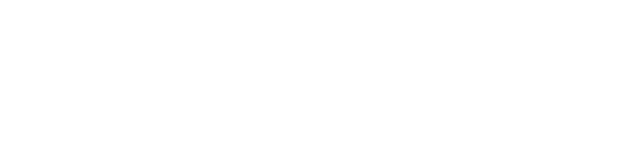
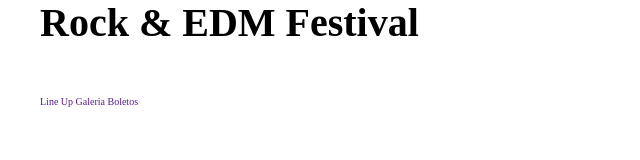
Before and after one commit to diegoe120/proyectoMusica, a website built with Vite: page index.html in a window 1280 px wide. Shown: the whole page, without its empty margins (0-640 px from the left). Built offline with nearby package versions, Linux system fonts and the light colour scheme.

Commit message:
version 0.1.2
agregados menores de scss

```diff
--- a/index.html
+++ b/index.html
@@ -1,13 +1,31 @@
 <!DOCTYPE html>
 <html lang="en">
+
 <head>
   <meta charset="UTF-8" />
   <link rel="icon" type="image/svg+xml" href="/vite.svg" />
   <meta name="viewport" content="width=device-width, initial-scale=1.0" />
+  <link rel="stylesheet" href="./scss/style.scss">
   <title>Vite App</title>
 </head>
+
 <body>
-    <div id="app"></div>
+
+  <header class="header">
+    <div class="contenedor contenido-header">
+      <h1>Rock & EDM Festival</h1>
+
+      <nav class="navegacion-principal">
+        <a href="">Line Up</a>
+        <a href="">Galeria</a>
+        <a href="">Boletos</a>
+      </nav>
+    </div>
+  </header>
+
+
+
   <script type="module" src="/main.js"></script>
 </body>
+
 </html>
--- /dev/null
+++ b/scss/base/_globales.scss
@@ -0,0 +1,45 @@
+
+html {
+    font-size: 62.5%;
+    box-sizing: border-box;
+}
+
+*,
+*:before,
+*:after {
+    box-sizing: inherit;
+}
+
+body {
+    font-family: $fuente_principal;
+}
+
+p {
+    font-size: 2rem;
+    color: $negro;
+}
+
+.contenedor {
+    width: 95%;
+    max-width: 120rem;
+    margin: 0 auto;
+}
+
+a {
+    text-decoration: none;
+}
+
+h1, h2, h3 {
+    margin: 0 0 5rem 0;
+}
+
+h1 {
+    font-size: 4rem;
+}
+h2 {
+    font-size: 3.6rem;
+}
+h3 {
+    font-size: 3rem;
+    font-size: 3rem;
+}
--- a/scss/style.scss
+++ b/scss/style.scss
@@ -1,8 +1,4 @@
 // Archivos Bases
-
+@import 'base/variables';
 @import 'base/normailze';
-@import 'base/variables';
-
-// Componentes
-
-@import 'componentes/contenido';
+@import 'base/globales';
```
Also changed, not shown: counter.js (deleted, +0 -9 lines), scss/base/_colores.scss (deleted), scss/componentes/_contenido.scss (deleted). Lines whose indentation alone changed are shown as unchanged.
